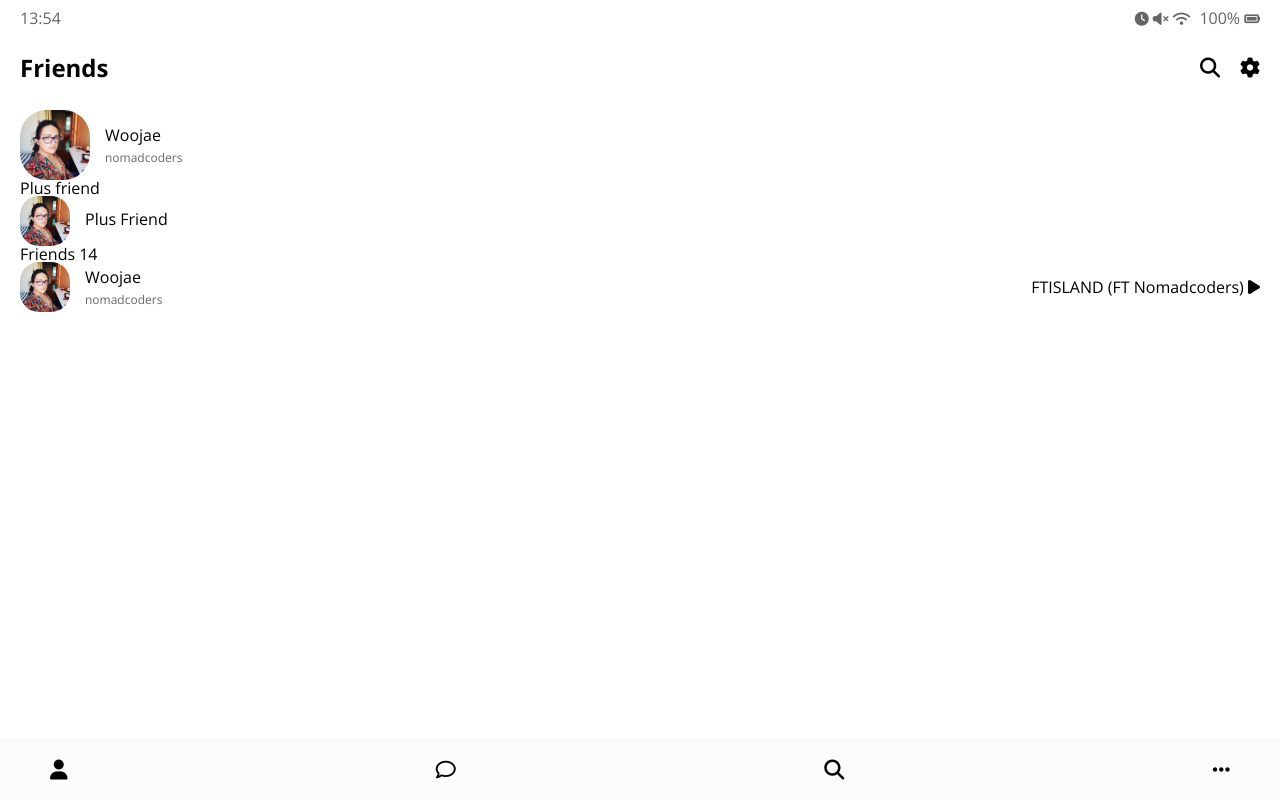
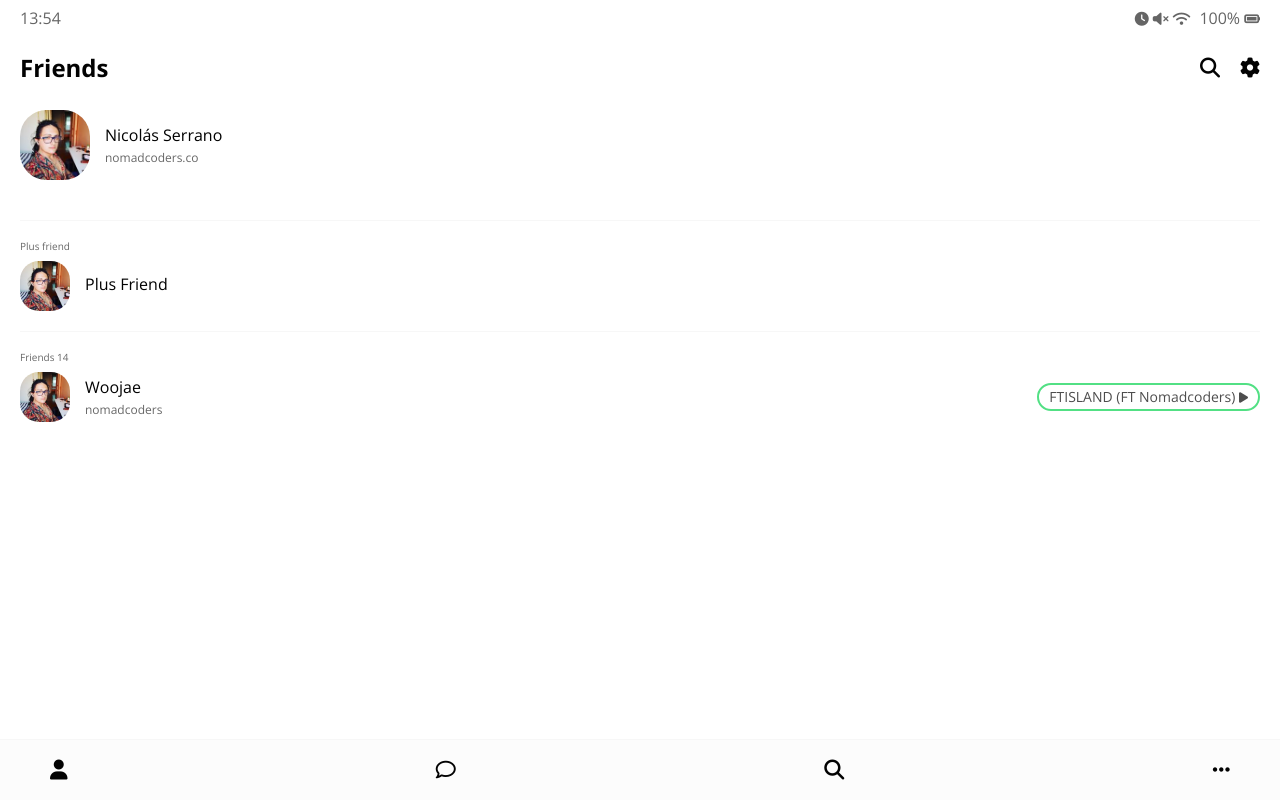
Before and after one commit to dalpengholic/kakao-clone, a plain HTML site: page friends.html in a window 1280 px wide. Drawn offline with nearby package versions, Linux system fonts and the light colour scheme.

Commit message:
#2.9 Find Screen

```diff
--- a/css/friend.css
+++ b/css/friend.css
@@ -51,3 +51,18 @@
 .friend .chat__timestamp{
   font-size: 12px;
 }
+
+.friend .friend__now-listening{
+  border: 2px solid #52e084;
+  padding: 5px 10px;
+  border-radius: 15px;
+  font-size: 14px;
+}
+
+.friend__now-listening span{
+  opacity: 0.7;
+}
+
+.friend__now-listening i{
+  font-size: 12px;
+}
--- /dev/null
+++ b/css/friends.css
@@ -0,0 +1,17 @@
+.friends .friends__header{
+  padding-bottom: 20px;
+}
+
+.friends .friends__plus{
+  padding:20px 0px;
+  border-top: 1px solid #f7f7f7;
+  border-bottom: 1px solid #f7f7f7;
+  margin: 20px 0px;
+}
+
+.friends__plus .friends__title,
+.friends__list .friends__title{
+  font-size: 10px;
+  opacity: 0.6;
+  margin-bottom: 10px;
+}
--- a/css/styles.css
+++ b/css/styles.css
@@ -4,6 +4,7 @@
 @import "header.css";
 @import "nav-bar.css";
 @import "friend.css";
+@import "friends.css";
 
 
 * {
--- a/friends.html
+++ b/friends.html
@@ -35,21 +35,21 @@
   </header>
   <main class="friends">
     <header class="friends__header">
-      <div class="friends_friend friend friend--lg">
+      <div class="friends__friend friend">
         <div class="friend__column">
-          <img src="images/avatar.jpg" alt="" class="g-avatar friend__avatar">
+          <img src="images/avatar.jpg" class="g-avatar friend__avatar" />
           <div class="friend__content">
             <span class="friend__name">
-              Woojae
+              Nicolás Serrano
             </span>
             <span class="friend__status">
-              nomadcoders
+              nomadcoders.co
             </span>
           </div>
         </div>
       </div>
     </header>
-    <div class="friends__plus-friend">
+    <div class="friends__plus">
       <h5 class="friends__title">Plus friend</h5>
       <div class="friends_friend friend">
         <div class="friend__column">
@@ -77,9 +77,10 @@
     </div>
        </div>
     <div class="friend__column">
-    <div class="friend__now_listenning">
-      <span>FTISLAND (FT Nomadcoders)</span>
+    <div class="friend__now-listening">
+      <span>FTISLAND (FT Nomadcoders)
       <i class="fas fa-play"></i>
+      </span>
     </div>
     </div>
   </li>
```
Also changed, not shown: find.html (+1 -1 lines).
